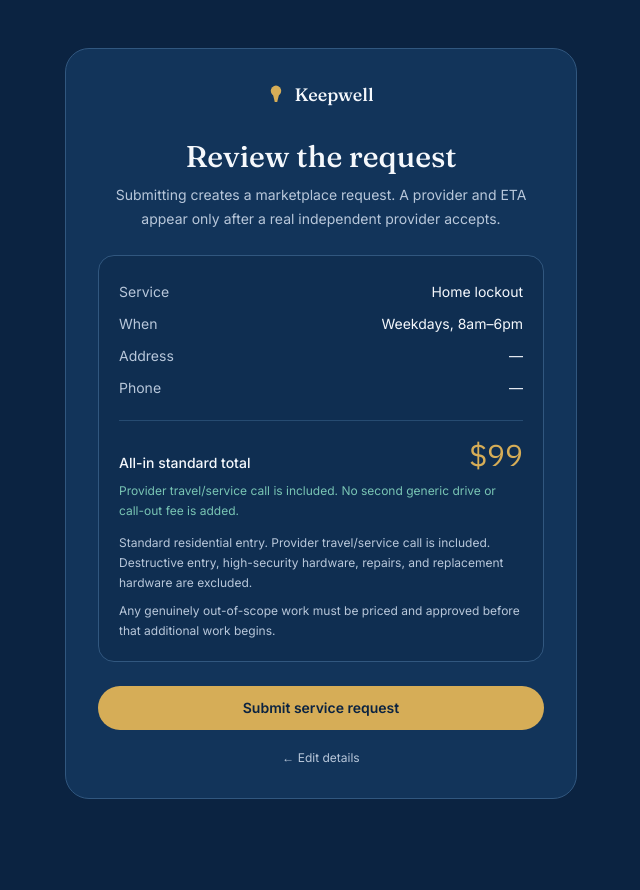
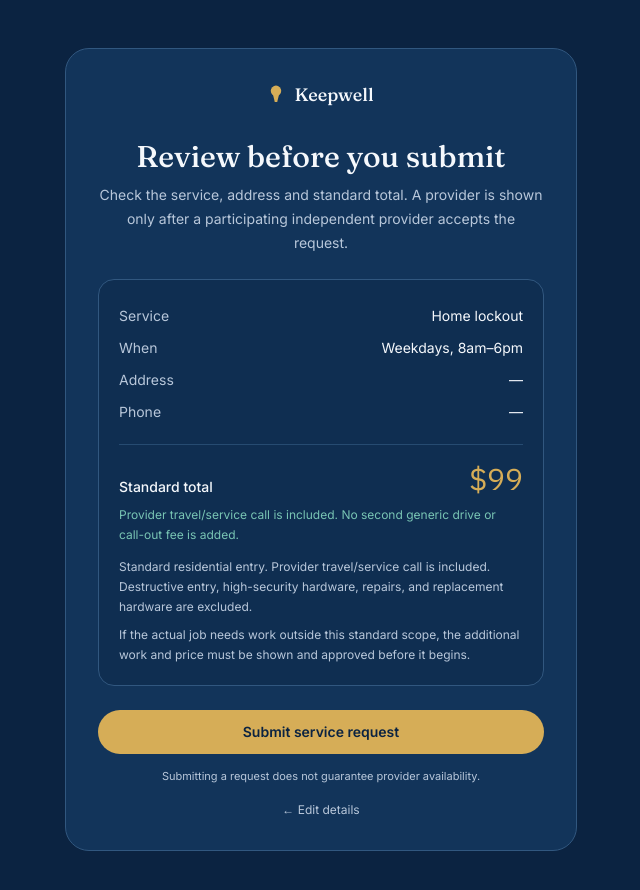
Before and after one commit to unikmo/Keepwell, a Next.js app: page /book/review in a window 1280 px wide. Shown: the top 890 px of the page, without its empty margins (319-959 px from the left). Before the commit the page ends 847 px from the top, so only its background shows below. Built offline with nearby package versions, Linux system fonts and the light colour scheme; no server answers.

Commit message:
Make booking review customer-facing and clearer

```diff
--- a/src/app/book/review/page.tsx
+++ b/src/app/book/review/page.tsx
@@ -15,8 +15,8 @@ export default async function BookReviewPage({ searchParams }: { searchParams: P
       <div className="w-full max-w-lg rounded-3xl border border-line bg-surface p-6 sm:p-8">
         <div className="text-center">
           <Link href="/" className="inline-flex items-center gap-2.5 font-display text-lg font-medium text-parchment"><Keyhole className="h-5 w-4 text-brass" />Keepwell</Link>
-          <h1 className="mt-7 font-display text-3xl font-medium text-parchment">Review the request</h1>
-          <p className="mt-2 text-sm leading-6 text-parchment-dim">Submitting creates a marketplace request. A provider and ETA appear only after a real independent provider accepts.</p>
+          <h1 className="mt-7 font-display text-3xl font-medium text-parchment">Review before you submit</h1>
+          <p className="mt-2 text-sm leading-6 text-parchment-dim">Check the service, address and standard total. A provider is shown only after a participating independent provider accepts the request.</p>
         </div>
         {error && <div className="mt-6 rounded-xl border border-ember/30 bg-ember/10 px-4 py-3 text-sm text-ember">{error}</div>}
 
@@ -26,10 +26,10 @@ export default async function BookReviewPage({ searchParams }: { searchParams: P
           <Row label="Address" value={address || "—"} />
           <Row label="Phone" value={phone || "—"} />
           <div className="mt-4 border-t border-line/70 pt-4">
-            <div className="flex items-end justify-between gap-4"><span className="font-medium text-parchment">All-in standard total</span><span className="font-mono text-3xl text-brass">{formatServicePrice(service.customerPriceCents)}</span></div>
+            <div className="flex items-end justify-between gap-4"><span className="font-medium text-parchment">Standard total</span><span className="font-mono text-3xl text-brass">{formatServicePrice(service.customerPriceCents)}</span></div>
             <p className="mt-2 text-xs leading-5 text-verdigris">Provider travel/service call is included. No second generic drive or call-out fee is added.</p>
             <p className="mt-3 text-xs leading-5 text-parchment-dim">{service.scope}</p>
-            <p className="mt-2 text-xs leading-5 text-parchment-dim">Any genuinely out-of-scope work must be priced and approved before that additional work begins.</p>
+            <p className="mt-2 text-xs leading-5 text-parchment-dim">If the actual job needs work outside this standard scope, the additional work and price must be shown and approved before it begins.</p>
           </div>
         </div>
 
@@ -40,7 +40,8 @@ export default async function BookReviewPage({ searchParams }: { searchParams: P
           <input type="hidden" name="email" value={email ?? ""} />
           <button type="submit" className="w-full rounded-full bg-brass px-6 py-3 text-sm font-semibold text-ink">Submit service request</button>
         </form>
-        <p className="mt-5 text-center text-xs text-parchment-dim"><Link href={`/book/details?service_id=${service.id}`} className="hover:text-parchment">← Edit details</Link></p>
+        <p className="mt-3 text-center text-[11px] leading-5 text-parchment-dim">Submitting a request does not guarantee provider availability.</p>
+        <p className="mt-4 text-center text-xs text-parchment-dim"><Link href={`/book/details?service_id=${service.id}`} className="hover:text-parchment">← Edit details</Link></p>
       </div>
     </div>
   );
```
